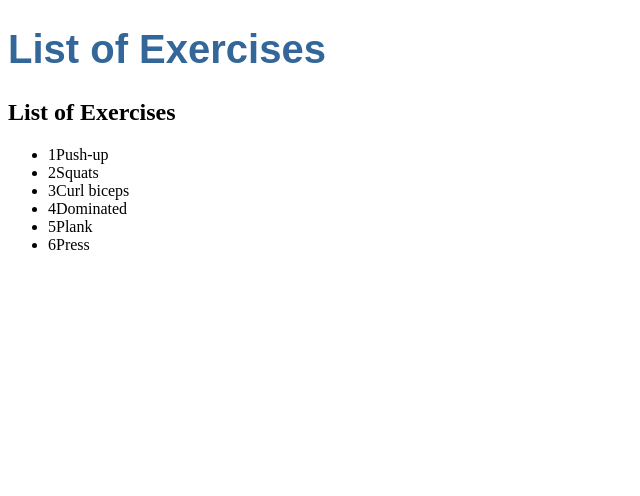
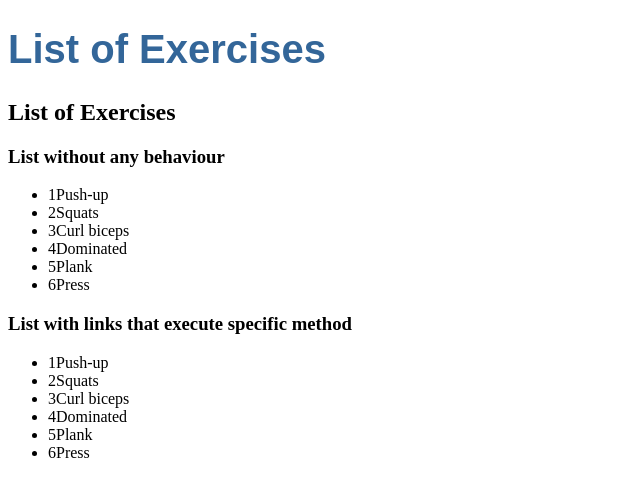
Before and after one commit to esanchezdevel/listExercises, an Angular app: page / in a window 1280 px wide. Shown: the top 496 px of the page, without its empty margins (0-640 px from the left). Built offline with nearby package versions, Linux system fonts and the light colour scheme.

Commit message:
execute a method when click an element

```diff
--- a/src/app/exercises/exercises.component.html
+++ b/src/app/exercises/exercises.component.html
@@ -1,8 +1,15 @@
 <h2>List of Exercises</h2>
 
+<h3>List without any behaviour</h3>
 <ul class="exercises">
   <!-- for through all the list of exercises -->
   <li *ngFor='let exercise of exercises'>
     <span class="exercise">{{exercise.id}}</span>{{exercise.name}}
   </li>
 </ul>
+<h3>List with links that execute specific method</h3>
+<ul>
+  <li *ngFor='let exercise of exercises' (click)="onSelectExercise(exercise)">
+    <span class="exercise">{{exercise.id}}</span>{{exercise.name}}
+  </li>
+</ul>
--- a/src/app/exercises/exercises.component.ts
+++ b/src/app/exercises/exercises.component.ts
@@ -17,4 +17,8 @@ export class ExercisesComponent implements OnInit {
   ngOnInit(): void {
   }
 
+  onSelectExercise(exercise:exercise): void {
+    console.log("onSelectExercise executed...");
+  }
+
 }
```
